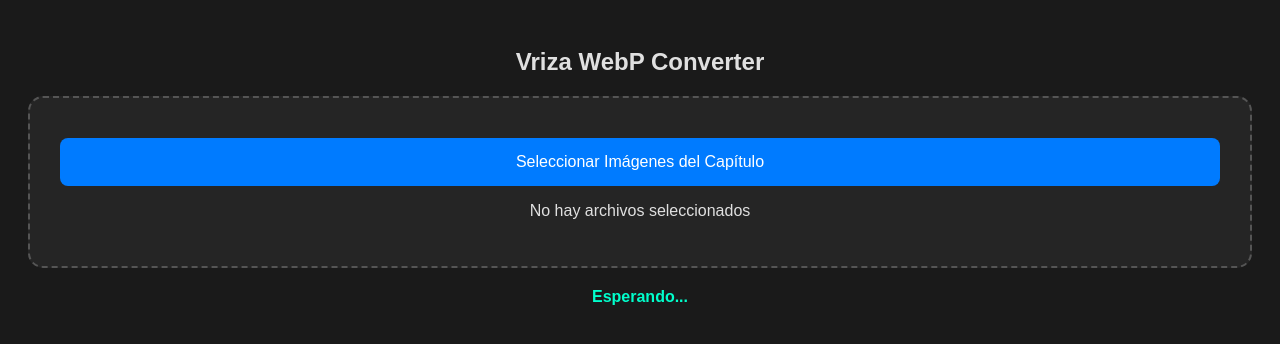
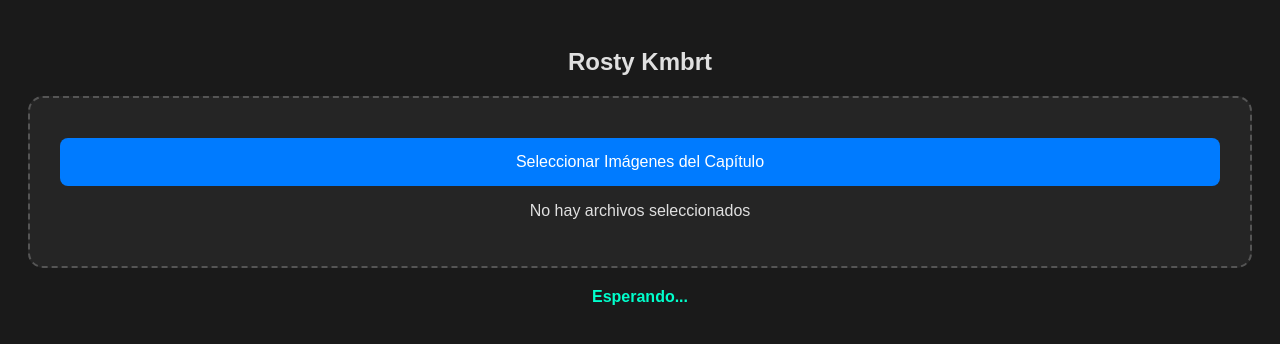
Before and after one commit to Jonas28r/RostyKmbrt, a plain HTML site: page index.html in a window 1280 px wide. Drawn offline with Linux system fonts and the light colour scheme.

Commit message:
Update index.html

```diff
--- a/index.html
+++ b/index.html
@@ -14,7 +14,7 @@
 </head>
 <body>
 
-    <h2>Vriza WebP Converter</h2>
+    <h2>Rosty Kmbrt</h2>
     <div class="box">
         <input type="file" id="inputImagenes" accept="image/jpeg" multiple style="display: none;">
         <button onclick="document.getElementById('inputImagenes').click()">Seleccionar Imágenes del Capítulo</button>
```
